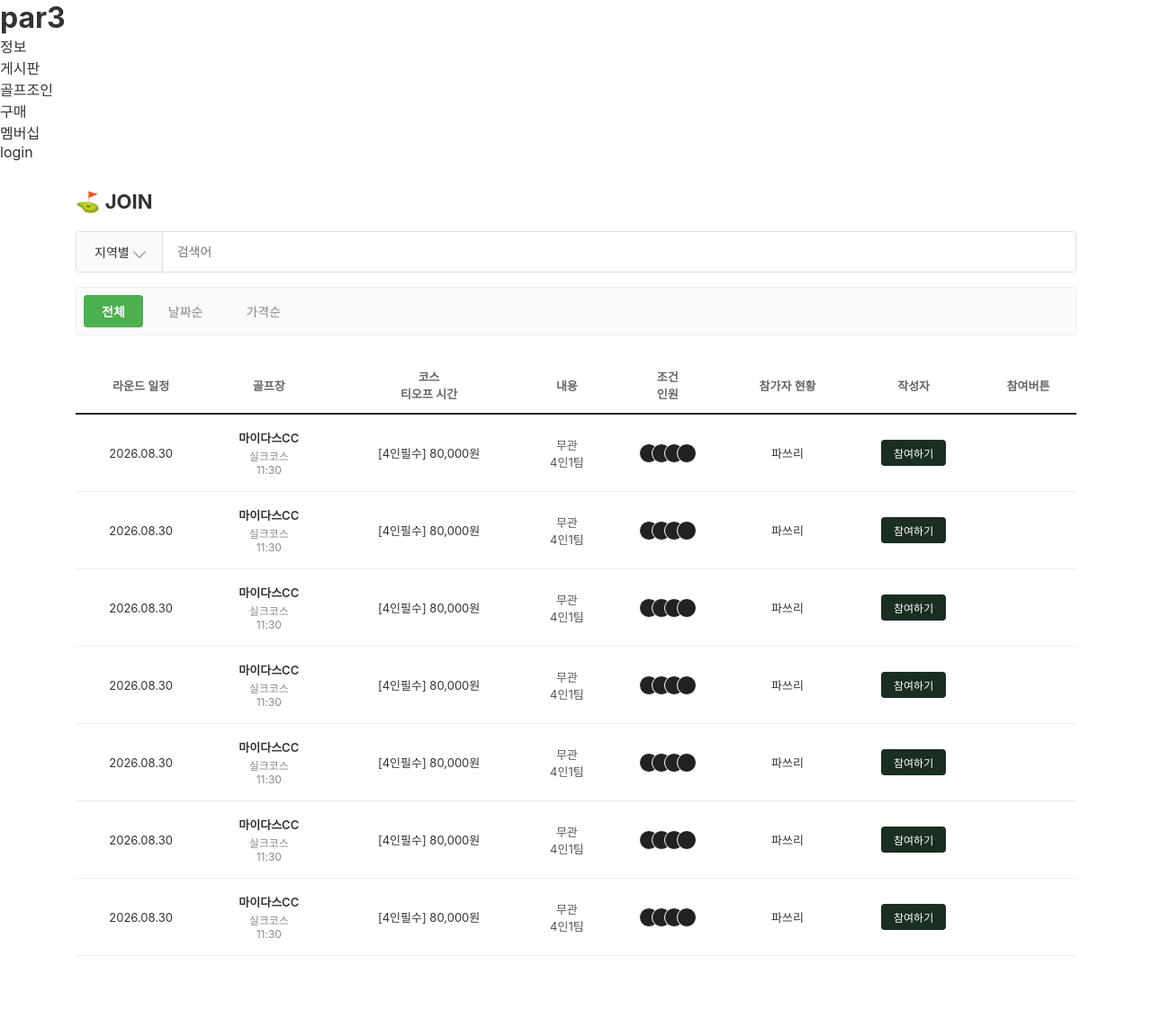
After one commit to PAR3group/par3-web-project, a Flask app: template par3/templates/join.html in a window 1280 px wide. The commit adds this page. Shown: the whole page at 90% size. Run offline with Flask 3, Linux system fonts and the light colour scheme; the template is opened without the code that fills it, so the values that code supplies are empty.

Commit message:
조인페이지 만듬

```diff
--- a/par3/__init__.py
+++ b/par3/__init__.py
@@ -27,8 +27,9 @@ def create_app():
     migrate.init_app(app, db)
 
     # 블루프린트 등록
-    from .views import main_views
+    from .views import main_views, join_views
     app.register_blueprint(main_views.bp)
+    app.register_blueprint(join_views.bp)
 
     # 필터 등록
 
--- /dev/null
+++ b/par3/static/join.css
@@ -0,0 +1,166 @@
+/* ============================================
+   join.css
+   PAR3 - JOIN (실시간 골프 조인 리스트) 페이지 전용 스타일
+   연결 파일: templates/join.html
+   작성자: 오지 (feature/join-page)
+   ============================================ */
+
+/* ===== 공통 리셋 ===== */
+* { margin: 0; padding: 0; box-sizing: border-box; }
+body { font-family: 'Pretendard', -apple-system, sans-serif; background: #fff; color: #333; }
+
+/* ===== p_join : 페이지 전체 wrapper =====
+   join.html의 최상단 <div class="p_join"> 에 적용됨 */
+.p_join { max-width: 1160px; margin: 0 auto; padding: 32px 24px 80px; }
+
+/* ===== j_head : 페이지 상단 타이틀 영역 =====
+   "⛳ JOIN" 제목이 들어가는 부분 */
+.j_head { margin-bottom: 20px; }
+.j_title {
+  font-size: 22px;
+  font-weight: 700;
+  display: flex;
+  align-items: center;
+  gap: 6px;
+}
+
+/* ===== j_filter : 지역별 선택 + 검색창 영역 =====
+   드롭다운(j_filter_select) + 검색 인풋(j_filter_search) */
+.j_filter {
+  display: flex;
+  border: 1px solid #ddd;
+  border-radius: 4px;
+  overflow: hidden;
+  margin-bottom: 16px;
+}
+.j_filter_select {
+  display: flex;
+  align-items: center;
+  gap: 6px;
+  padding: 12px 20px;
+  border-right: 1px solid #ddd;
+  background: #fafafa;
+  cursor: pointer;
+  white-space: nowrap;
+}
+.j_filter_select_text { font-size: 14px; color: #333; }
+
+/* 드롭다운 화살표 아이콘 (CSS로 그린 화살표, 이미지 아님) */
+.j_filter_select_icon {
+  width: 10px;
+  height: 10px;
+  border: solid #888;
+  border-width: 0 1.5px 1.5px 0;
+  display: inline-block;
+  padding: 2px;
+  transform: rotate(45deg);
+  transition: transform 0.2s;
+}
+.j_filter_search {
+  flex: 1;
+  border: none;
+  outline: none;
+  padding: 12px 16px;
+  font-size: 14px;
+}
+
+/* ===== j_tabs : 전체 / 날짜순 / 가격순 정렬 탭 =====
+   .j_tab--active 로 현재 선택된 탭 표시
+   ⚠️ 나중에 JS 연결 시: 클릭한 탭에 active 클래스 토글하는 로직 필요 */
+.j_tabs {
+  display: flex;
+  gap: 8px;
+  background: #fafafa;
+  border: 1px solid #eee;
+  border-radius: 4px;
+  padding: 8px;
+  margin-bottom: 24px;
+}
+.j_tab {
+  padding: 8px 20px;
+  border-radius: 4px;
+  font-size: 14px;
+  color: #888;
+  cursor: pointer;
+  background: transparent;
+}
+.j_tab--active {
+  background: #4CAF50;
+  color: #fff;
+  font-weight: 600;
+}
+
+/* ===== j_table : 조인 리스트 테이블 =====
+   join.html의 {% for %} 반복문으로 jt_row 가 여러 개 생성됨
+   ⚠️ DB 연동 시: jt_row 안 값들을 {{ join.xxx }} 형태로 교체 예정 */
+.j_table {
+  width: 100%;
+  border-collapse: collapse;
+}
+
+/* 테이블 헤더 (라운드 일정 / 골프장 / 코스 / 내용 등) */
+.jt_head {
+  border-bottom: 2px solid #1a2e22;
+}
+.jt_th {
+  text-align: center;
+  padding: 12px 8px;
+  font-size: 13px;
+  color: #666;
+  font-weight: 600;
+}
+
+/* 테이블 한 줄(row) 공통 스타일 */
+.jt_row {
+  border-bottom: 1px solid #eee;
+}
+.jt_row td {
+  text-align: center;
+  padding: 16px 8px;
+  font-size: 13px;
+  vertical-align: middle;
+}
+
+/* 라운드 일정 날짜 */
+.jt_date { color: #333; }
+
+/* 골프장명 + 코스/시간 서브텍스트 */
+.jt_course_name { font-weight: 600; font-size: 13px; }
+.jt_course_sub { font-size: 12px; color: #888; margin-top: 2px; }
+
+/* 내용 (가격, 인원 조건 텍스트) */
+.jt_content { color: #333; }
+
+/* 참여 조건 (무관/성별/인원수 등) */
+.jt_condition { color: #555; }
+
+/* 참가자 아바타 목록 - 겹쳐서 표시되는 원형 아이콘들
+   ⚠️ 지금은 빈 원(더미)이고, 실제 프로필 이미지 연동은 추후 작업 */
+.jt_participants { display: flex; justify-content: center; }
+.jt_avatar {
+  width: 22px;
+  height: 22px;
+  border-radius: 50%;
+  background: #222;
+  margin-left: -8px;
+  border: 1.5px solid #fff;
+}
+.jt_avatar:first-child { margin-left: 0; }
+
+/* 작성자명 */
+.jt_writer { color: #333; }
+
+/* 참여하기 버튼 - <a> 태그로 구현 (/join/{id} 링크 연결)
+   ⚠️ views에서 /join/<id> 라우트 만들어야 정상 작동 */
+.jt_join_bt {
+  background: #1a2e22;
+  color: #fff;
+  padding: 6px 14px;
+  border-radius: 4px;
+  border: none;
+  font-size: 12px;
+  cursor: pointer;
+  text-decoration: none;
+  display: inline-block;
+}
+.jt_join_bt:hover { background: #2b4536; }
--- a/par3/templates/base.html
+++ b/par3/templates/base.html
@@ -17,7 +17,7 @@
         {% endblock %}
     </main>
 
-    {% include 'footer.html'}
+    {% include 'footer.html'%}
 
 
 </body>
--- /dev/null
+++ b/par3/templates/join.html
@@ -0,0 +1,185 @@
+{% extends 'base.html' %}
+
+{% block title %}
+PAR3 - JOIN
+{% endblock %}
+
+{% block content %}
+<link rel="stylesheet" href="{{ url_for('static', filename='css/join.css') }}">
+
+<div class="p_join">
+
+  <!-- j_head -->
+  <div class="j_head">
+    <h1 class="j_title">⛳ JOIN</h1>
+  </div>
+
+  <!-- j_filter -->
+  <div class="j_filter">
+    <div class="j_filter_select">
+      <span class="j_filter_select_text">지역별</span>
+      <span class="j_filter_select_icon"></span>
+    </div>
+    <input type="text" class="j_filter_search" placeholder="검색어" />
+  </div>
+
+  <!-- j_tabs -->
+  <div class="j_tabs">
+    <div class="j_tab j_tab--active">전체</div>
+    <div class="j_tab">날짜순</div>
+    <div class="j_tab">가격순</div>
+  </div>
+
+  <!-- j_table -->
+  <table class="j_table">
+    <thead class="jt_head">
+      <tr>
+        <th class="jt_th">라운드 일정</th>
+        <th class="jt_th">골프장</th>
+        <th class="jt_th">코스<br>티오프 시간</th>
+        <th class="jt_th">내용</th>
+        <th class="jt_th">조건<br>인원</th>
+        <th class="jt_th">참가자 현황</th>
+        <th class="jt_th">작성자</th>
+        <th class="jt_th">참여버튼</th>
+      </tr>
+    </thead>
+    <tbody>
+      <tr class="jt_row">
+        <td class="jt_date">2026.08.30</td>
+        <td class="jt_course">
+          <div class="jt_course_name">마이다스CC</div>
+          <div class="jt_course_sub">실크코스<br>11:30</div>
+        </td>
+        <td class="jt_content">[4인필수] 80,000원</td>
+        <td class="jt_condition">무관<br>4인1팀</td>
+        <td>
+          <div class="jt_participants">
+            <span class="jt_avatar"></span>
+            <span class="jt_avatar"></span>
+            <span class="jt_avatar"></span>
+            <span class="jt_avatar"></span>
+          </div>
+        </td>
+        <td class="jt_writer">파쓰리</td>
+        <td><a href="/join/1" class="jt_join_bt">참여하기</a></td>
+      </tr>
+      <tr class="jt_row">
+        <td class="jt_date">2026.08.30</td>
+        <td class="jt_course">
+          <div class="jt_course_name">마이다스CC</div>
+          <div class="jt_course_sub">실크코스<br>11:30</div>
+        </td>
+        <td class="jt_content">[4인필수] 80,000원</td>
+        <td class="jt_condition">무관<br>4인1팀</td>
+        <td>
+          <div class="jt_participants">
+            <span class="jt_avatar"></span>
+            <span class="jt_avatar"></span>
+            <span class="jt_avatar"></span>
+            <span class="jt_avatar"></span>
+          </div>
+        </td>
+        <td class="jt_writer">파쓰리</td>
+        <td><a href="/join/2" class="jt_join_bt">참여하기</a></td>
+      </tr>
+      <tr class="jt_row">
+        <td class="jt_date">2026.08.30</td>
+        <td class="jt_course">
+          <div class="jt_course_name">마이다스CC</div>
+          <div class="jt_course_sub">실크코스<br>11:30</div>
+        </td>
+        <td class="jt_content">[4인필수] 80,000원</td>
+        <td class="jt_condition">무관<br>4인1팀</td>
+        <td>
+          <div class="jt_participants">
+            <span class="jt_avatar"></span>
+            <span class="jt_avatar"></span>
+            <span class="jt_avatar"></span>
+            <span class="jt_avatar"></span>
+          </div>
+        </td>
+        <td class="jt_writer">파쓰리</td>
+        <td><a href="/join/3" class="jt_join_bt">참여하기</a></td>
+      </tr>
+      <tr class="jt_row">
+        <td class="jt_date">2026.08.30</td>
+        <td class="jt_course">
+          <div class="jt_course_name">마이다스CC</div>
+          <div class="jt_course_sub">실크코스<br>11:30</div>
+        </td>
+        <td class="jt_content">[4인필수] 80,000원</td>
+        <td class="jt_condition">무관<br>4인1팀</td>
+        <td>
+          <div class="jt_participants">
+            <span class="jt_avatar"></span>
+            <span class="jt_avatar"></span>
+            <span class="jt_avatar"></span>
+            <span class="jt_avatar"></span>
+          </div>
+        </td>
+        <td class="jt_writer">파쓰리</td>
+        <td><a href="/join/4" class="jt_join_bt">참여하기</a></td>
+      </tr>
+      <tr class="jt_row">
+        <td class="jt_date">2026.08.30</td>
+        <td class="jt_course">
+          <div class="jt_course_name">마이다스CC</div>
+          <div class="jt_course_sub">실크코스<br>11:30</div>
+        </td>
+        <td class="jt_content">[4인필수] 80,000원</td>
+        <td class="jt_condition">무관<br>4인1팀</td>
+        <td>
+          <div class="jt_participants">
+            <span class="jt_avatar"></span>
+            <span class="jt_avatar"></span>
+            <span class="jt_avatar"></span>
+            <span class="jt_avatar"></span>
+          </div>
+        </td>
+        <td class="jt_writer">파쓰리</td>
+        <td><a href="/join/5" class="jt_join_bt">참여하기</a></td>
+      </tr>
+      <tr class="jt_row">
+        <td class="jt_date">2026.08.30</td>
+        <td class="jt_course">
+          <div class="jt_course_name">마이다스CC</div>
+          <div class="jt_course_sub">실크코스<br>11:30</div>
+        </td>
+        <td class="jt_content">[4인필수] 80,000원</td>
+        <td class="jt_condition">무관<br>4인1팀</td>
+        <td>
+          <div class="jt_participants">
+            <span class="jt_avatar"></span>
+            <span class="jt_avatar"></span>
+            <span class="jt_avatar"></span>
+            <span class="jt_avatar"></span>
+          </div>
+        </td>
+        <td class="jt_writer">파쓰리</td>
+        <td><a href="/join/6" class="jt_join_bt">참여하기</a></td>
+      </tr>
+      <tr class="jt_row">
+        <td class="jt_date">2026.08.30</td>
+        <td class="jt_course">
+          <div class="jt_course_name">마이다스CC</div>
+          <div class="jt_course_sub">실크코스<br>11:30</div>
+        </td>
+        <td class="jt_content">[4인필수] 80,000원</td>
+        <td class="jt_condition">무관<br>4인1팀</td>
+        <td>
+          <div class="jt_participants">
+            <span class="jt_avatar"></span>
+            <span class="jt_avatar"></span>
+            <span class="jt_avatar"></span>
+            <span class="jt_avatar"></span>
+          </div>
+        </td>
+        <td class="jt_writer">파쓰리</td>
+        <td><a href="/join/7" class="jt_join_bt">참여하기</a></td>
+      </tr>
+    </tbody>
+  </table>
+
+</div>
+{% endblock %}
--- a/par3/templates/main.html
+++ b/par3/templates/main.html
@@ -66,7 +66,7 @@ PAR3
                 {% for %}
                 <div class="m_community_list">
                     <img src="" alt="">
-                    <h4>신상후긱ㄱ</h4>
+                    <h4>신상후기</h4>
                     <p>완전좋아</p>
                     <p>현준이 <span>작성시간</span></p>
                     <p>
```
Also changed, not shown: par3/static/css/join_create.css (added, +121 -0 lines), par3/templates/join_create.html (added, +108 -0 lines), par3/views/join_views.py (added, +33 -0 lines).
